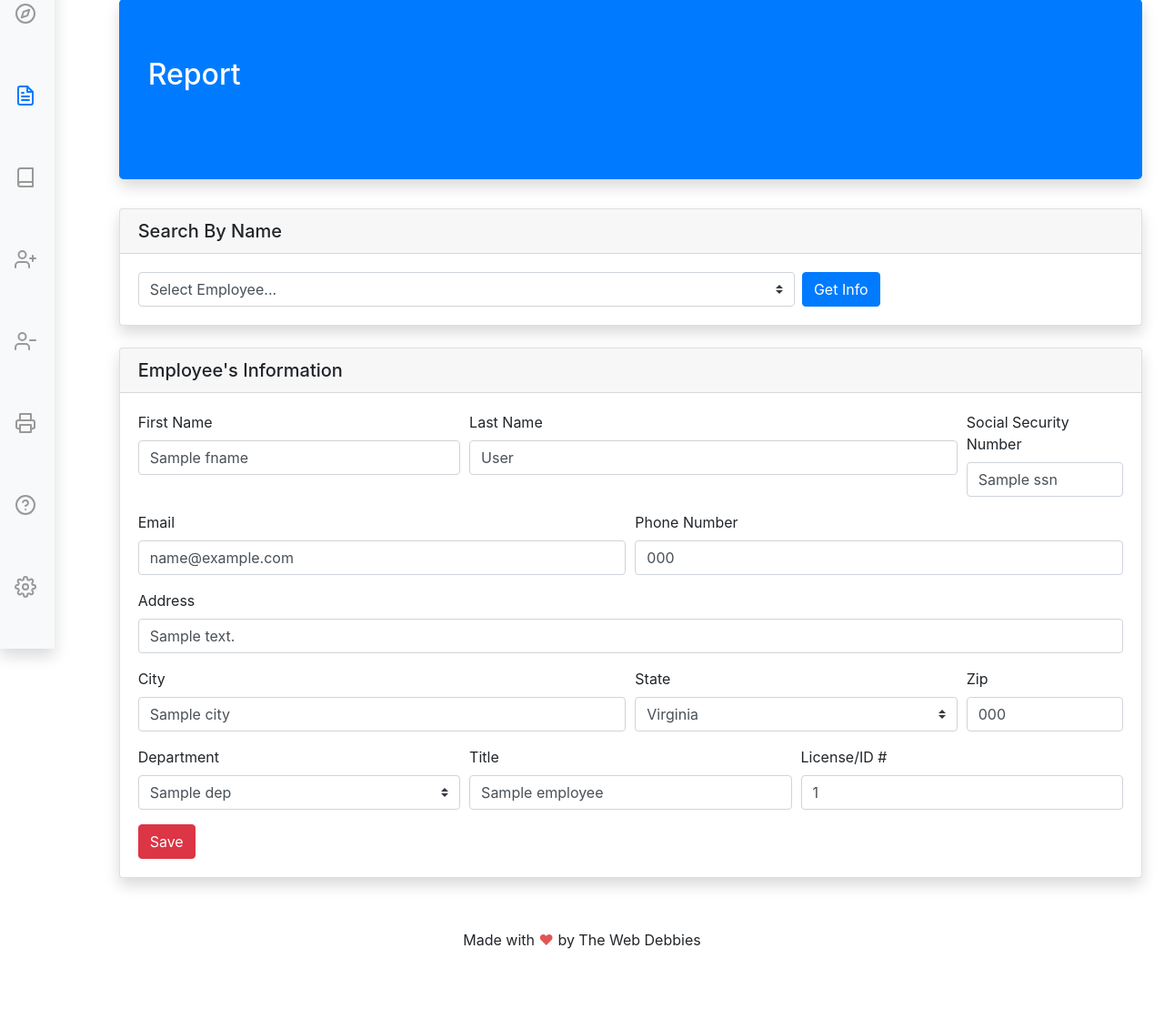
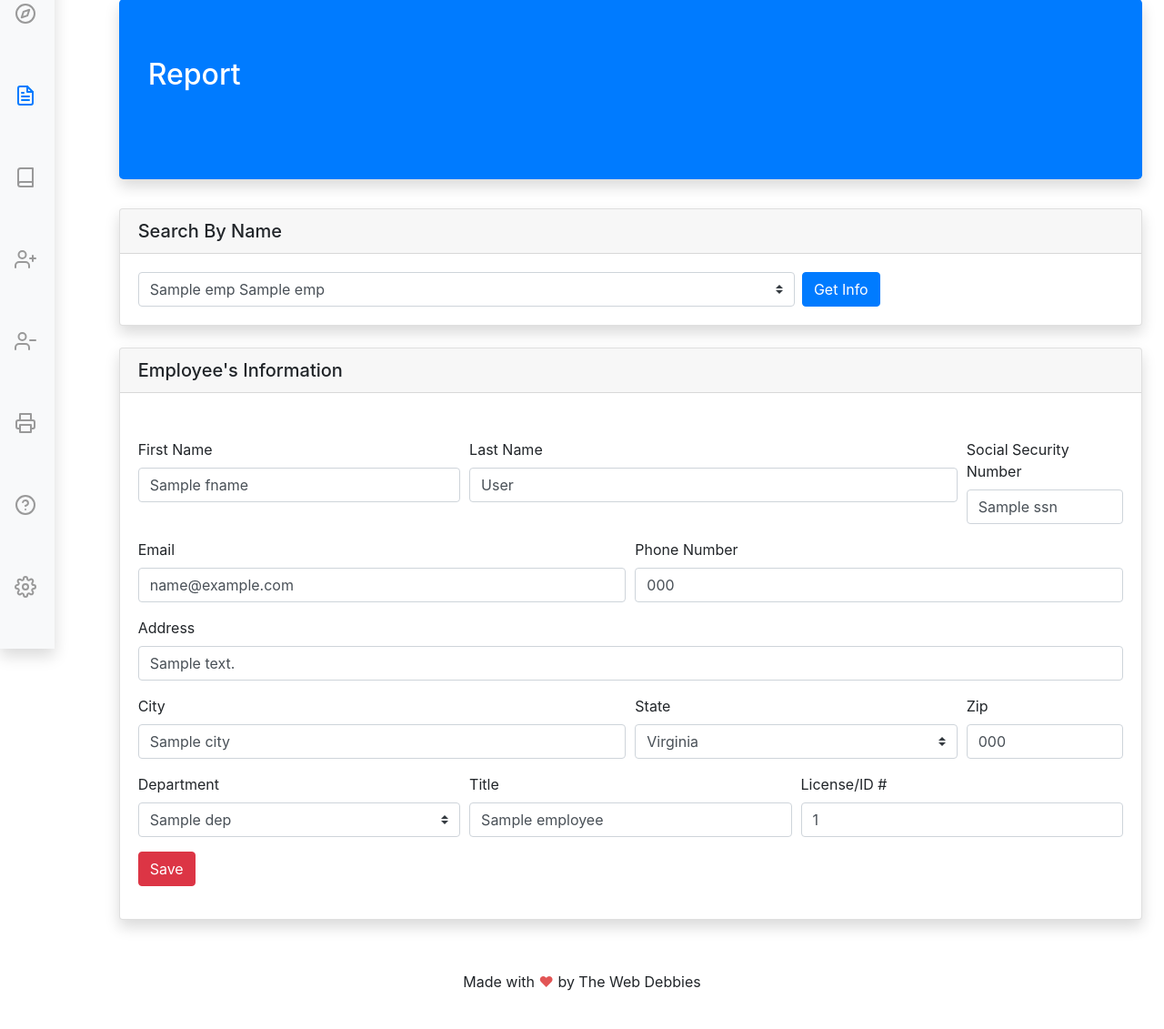
Before and after one commit to GoProduction/Employee_Management_System, a Flask app: template templates/report.html in a window 1280 px wide. Shown: the part 87-1218 px from the top of the page at 91% size. Before the commit the page ends 1130 px from the top, so only its background shows below. Run offline with Flask 2, Linux system fonts and the light colour scheme; the template is opened without the code that fills it: most values are stand-ins (such as "Sample title", 1, 10 or a date in 2020); some libraries are stand-ins or nearby versions.

Commit message:
Prepped report page for validation

```diff
--- a/templates/report.html
+++ b/templates/report.html
@@ -21,9 +21,8 @@
 
               <form class="form-inline" method="post" action="/get-user-info">
                 <select name="selectUser" class="custom-select mr-2 col-sm-8">
-                    {% for employee in employees %}
-                    <option value="" selected disabled hidden>Select Employee...</option>
-                    <option value="{{employee[0]}}">{{employee[1]}} {{employee[2]}}</option>
+                    {% for emp in employees %}
+                    <option value="{{emp[0]}}" {% if emp[0] == employee[0].empID %} selected {% endif %}>{{emp[1]}} {{emp[2]}}</option>
                     {% endfor %}
                 </select>
                 <button class="btn btn-primary my-2 my-sm-0" type="submit">Get Info</button>
@@ -37,41 +36,42 @@
           <h5 class="card-header">Employee's Information</h5>
           <div class="card-body">
 {% if employee[0].empID != "" %}
-<form>
+<form action="/save-user-info" method="post">
+  <input style="visibility:hidden" name="idField" value="{{employee[0].empID}}" />
   <div class="form-row">
     <div class="form-group col-md-4">
-      <label for="inputfirstname">First Name</label>
-      <input type="text" class="form-control" id="inputfirstname" placeholder="John" value="{{employee[0].fname}}">
+      <label for="inputFirstname">First Name</label>
+      <input type="text" class="form-control" name="inputFirstname" placeholder="John" value="{{employee[0].fname}}">
     </div>
     <div class="form-group col-md-6">
-      <label for="inputlastname">Last Name</label>
-      <input type="text" class="form-control" id="inputlastname" placeholder="Doe" value="{{employee[0].lname}}">
+      <label for="inputLastname">Last Name</label>
+      <input type="text" class="form-control" name="inputLastname" placeholder="Doe" value="{{employee[0].lname}}">
     </div>
     <div class="form-group col-md-2">
-      <label for="inputssd">Social Security Number</label>
-      <input type="text" class="form-control" id="inputssd" placeholder="123-45-6789" value="{{employee[1].ssn}}">
+      <label for="inputSSN">Social Security Number</label>
+      <input type="text" class="form-control" name="inputSSN" placeholder="123-45-6789" value="{{employee[1].ssn}}">
     </div>
     <div class="form-group col-md-6">
-      <label for="inputEmail4">Email</label>
-      <input type="email" class="form-control" id="inputEmail4" placeholder="johndoe@example.com" value="{{employee[0].email}}">
+      <label for="inputEmail">Email</label>
+      <input type="email" class="form-control" name="inputEmail" placeholder="johndoe@example.com" value="{{employee[0].email}}">
     </div>
     <div class="form-group col-md-6">
-      <label for="inputphone">Phone Number</label>
-      <input type="text" class="form-control" id="inputphone" placeholder="(123) - 456 - 7890" value="{{employee[0].phone}}">
+      <label for="inputPhone">Phone Number</label>
+      <input type="text" class="form-control" name="inputPhone" placeholder="(123) - 456 - 7890" value="{{employee[0].phone}}">
     </div>
   </div>
   <div class="form-group">
     <label for="inputAddress">Address</label>
-    <input type="text" class="form-control" id="inputAddress" placeholder="1234 Main St" value="{{employee[1].address}}">
+    <input type="text" class="form-control" name="inputAddress" placeholder="1234 Main St" value="{{employee[1].address}}">
   </div>
   <div class="form-row">
     <div class="form-group col-md-6">
       <label for="inputCity">City</label>
-      <input type="text" class="form-control" id="inputCity" value="{{employee[1].city}}">
+      <input type="text" class="form-control" name="inputCity" value="{{employee[1].city}}">
     </div>
     <div class="form-group col-md-4">
       <label for="inputState">State</label>
-      <select id="inputState" class="custom-select" value="{{employee[1].state}}">
+      <select name="inputState" class="custom-select" value="{{employee[1].state}}">
           <option value="" selected disabled hidden>State...</option>
           <option value="Maryland"{% if employee[1].state=="Maryland"%} selected{% endif %}>Maryland</option>
           <option value="Virginia"{% if employee[1].state=="Virginia"%} selected{% endif %}>Virginia</option>
@@ -80,7 +80,7 @@
     </div>
     <div class="form-group col-md-2">
       <label for="inputZip">Zip</label>
-      <input type="text" class="form-control" id="inputZip" value="{{employee[1].zipcode}}">
+      <input type="text" class="form-control" name="inputZip" value="{{employee[1].zipcode}}">
     </div>
     <div class="form-group col-md-4">
       <label for="inputdepartment">Department</label>
@@ -91,16 +91,21 @@
       </select>
     </div>
     <div class="form-group col-md-4">
-      <label for="inputtitle">Title</label>
-      <input value="{{employee[0].title}}" type="text" class="form-control" id="inputtitle" placeholder="Software Engineer">
+      <label for="inputTitle">Title</label>
+      <input value="{{employee[0].title}}" type="text" class="form-control" name="inputTitle" placeholder="Software Engineer">
     </div>
     <div class="form-group col-md-4">
-      <label for="inputid">License/ID #</label>
-      <input value="{{employee[1].licenseID}}" type="text" class="form-control" id="inputid" placeholder="12345678">
+      <label for="inputLicense">License/ID #</label>
+      <input value="{{employee[1].licenseID}}" type="text" class="form-control" name="inputLicense" placeholder="12345678">
     </div>
 
   </div>
   <button type="submit" class="btn btn-danger">Save</button>
+  <ul>
+      {% for error in messages %}
+        <li>{{error}}</li>
+      {% endfor %}
+  </ul>
 </form>
 {% else %}
 <h2>You must select an employee first.</h2>
```
